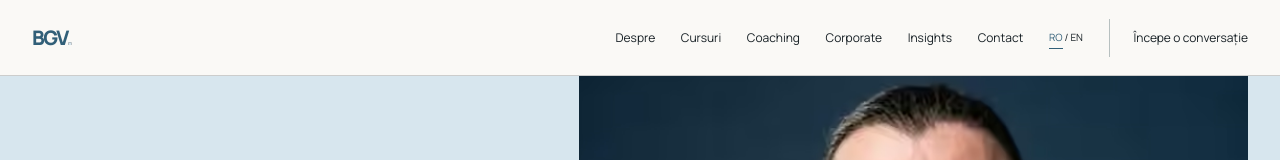
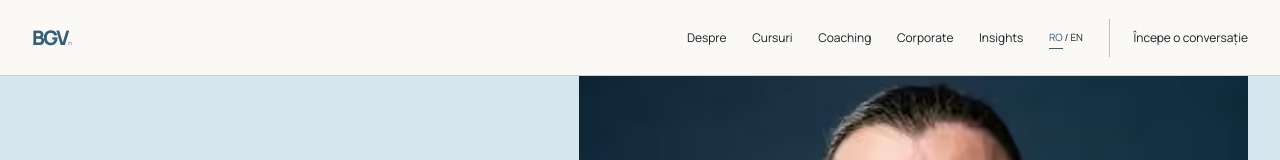
Before and after one commit to ivanovroxana1988-arch/bogdanvizitiu, a Next.js app: page / in a window 1280 px wide. Shown: the top 160 px of the page. Built offline with nearby package versions, Linux system fonts and the light colour scheme.

Commit message:
Simplify main navigation and route CTA to contact

```diff
--- a/components/header.tsx
+++ b/components/header.tsx
@@ -12,7 +12,6 @@ const hrefs=[
   ['coaching','/coaching'],
   ['corporate','/corporate'],
   ['insights','/insights'],
-  ['contact','/contact'],
 ] as const
 
 export function Header({locale}:{locale:Locale}){
@@ -54,7 +53,7 @@ export function Header({locale}:{locale:Locale}){
         <span aria-hidden> / </span>
         <Link href={withLocale(pathname,'en')} aria-current={locale==='en'?'page':undefined}>EN</Link>
       </span>
-      <Link className="nav-cta" href={withLocale('/cursuri',locale)}>{copy.coursesCta}</Link>
+      <Link className="nav-cta" href={withLocale('/contact',locale)}>{copy.coursesCta}</Link>
     </nav>
   </div></header>
 }
```
